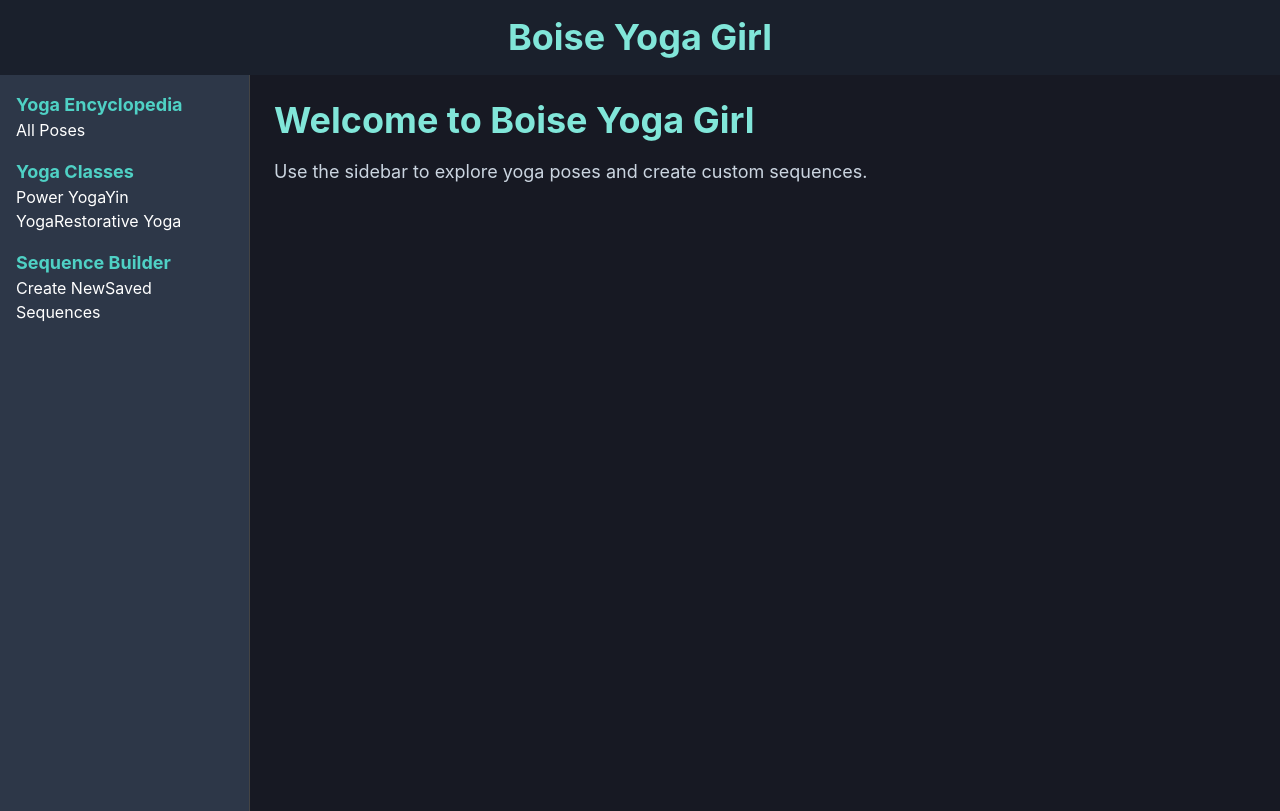
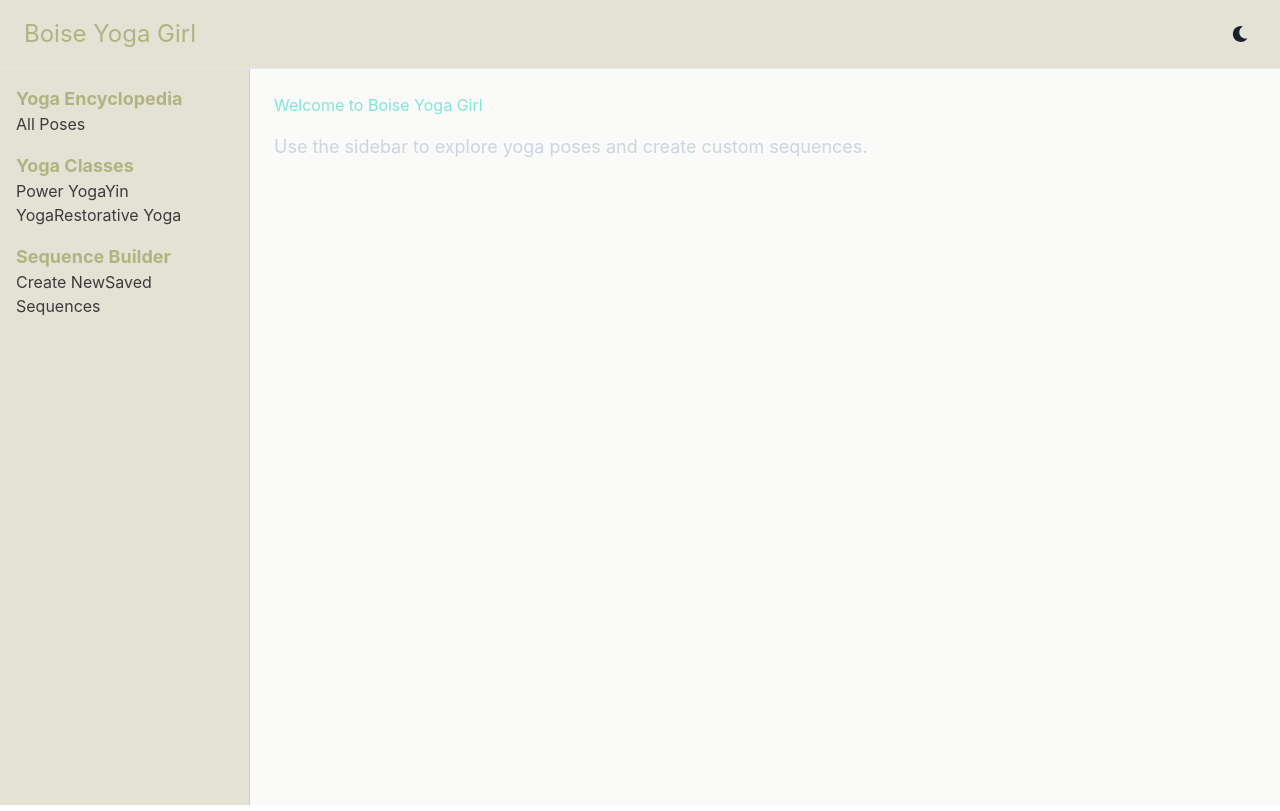
Before and after one commit to JulieH-Oct23/boise-yoga-girl-own, a React (Vite) app: page / in a window 1280 px wide. Built offline with nearby package versions, Linux system fonts and the light colour scheme.

Commit message:
new theme colors dark light toggle

```diff
--- a/package.json
+++ b/package.json
@@ -11,9 +11,11 @@
   },
   "dependencies": {
     "@chakra-ui/icons": "^2.0.17",
-    "@chakra-ui/react": "^2.8.2",
+    "@chakra-ui/react": "^2.10.9",
     "@emotion/react": "^11.14.0",
-    "@emotion/styled": "^11.14.0",
+    "@emotion/styled": "^11.14.1",
+    "@mui/icons-material": "^7.1.2",
+    "@mui/material": "^7.1.2",
     "framer-motion": "^12.19.1",
     "react": "^19.1.0",
     "react-dom": "^19.1.0",
--- a/src/App.jsx
+++ b/src/App.jsx
@@ -1,11 +1,11 @@
-// src/App.jsx
 import {
   Box,
   Link as ChakraLink,
-  ChakraProvider,
   Heading,
   Text,
   VStack,
+  useColorMode,
+  useColorModeValue,
 } from "@chakra-ui/react";
 import {
   Route,
@@ -22,35 +22,60 @@ import SavedSequencesPage from "./pages/SavedSequencesPages";
 import SequenceBuilderPage from "./pages/SequenceBuilderPage";
 import YinYogaPage from "./pages/YinYogaPage";
 
+import { ThemeProvider as MUIThemeProvider } from "@mui/material/styles";
+import ColorModeToggle from "./components/ColorModeToggle";
+import { muiDarkTheme, muiLightTheme } from "./theme/muiTheme";
+
 function App() {
+  const { colorMode } = useColorMode();
+  const muiTheme = colorMode === "light" ? muiLightTheme : muiDarkTheme;
+
+  const headerBg = useColorModeValue("brand.light.surface", "brand.dark.surface");
+  const sidebarBg = useColorModeValue("brand.light.surface", "brand.dark.surface");
+  const mainBg = useColorModeValue("brand.light.background", "brand.dark.background");
+  const textColor = useColorModeValue("brand.light.text", "brand.dark.text");
+  const accent = useColorModeValue("brand.light.primary", "brand.dark.primary");
+
   return (
-    <ChakraProvider>
+    <MUIThemeProvider theme={muiTheme}>
       <Router>
         {/* HEADER */}
-        <Box bg="gray.800" p={4} textAlign="center">
-          <Heading color="teal.200">Boise Yoga Girl</Heading>
+        <Box
+          bg={headerBg}
+          px={6}
+          py={4}
+          display="flex"
+          alignItems="center"
+          justifyContent="space-between"
+          borderBottom="1px solid"
+          borderColor={useColorModeValue("gray.200", "gray.600")}
+        >
+          <Heading color={accent} fontSize="2xl">
+            Boise Yoga Girl
+          </Heading>
+          <ColorModeToggle />
         </Box>
 
         {/* MAIN LAYOUT */}
         <Box display="flex" flexDirection={["column", "row"]}>
           {/* SIDEBAR */}
           <Box
-            bg="gray.700"
+            bg={sidebarBg}
             width={["100%", "250px"]}
             p={4}
-            borderRight={["none", "1px solid #444"]}
+            borderRight={["none", "1px solid #ccc"]}
             minH="calc(100vh - 64px)"
-            color="white"
+            color={textColor}
           >
             <VStack align="stretch" spacing={4}>
               <Box>
-                <Text fontWeight="bold" fontSize="lg" color="teal.300">
+                <Text fontWeight="bold" fontSize="lg" color={accent}>
                   Yoga Encyclopedia
                 </Text>
                 <ChakraLink as={RouterLink} to="/allposes">All Poses</ChakraLink>
               </Box>
               <Box>
-                <Text fontWeight="bold" fontSize="lg" color="teal.300">
+                <Text fontWeight="bold" fontSize="lg" color={accent}>
                   Yoga Classes
                 </Text>
                 <ChakraLink as={RouterLink} to="/poweryoga">Power Yoga</ChakraLink>
@@ -58,7 +83,7 @@ function App() {
                 <ChakraLink as={RouterLink} to="/restorativeyoga">Restorative Yoga</ChakraLink>
               </Box>
               <Box>
-                <Text fontWeight="bold" fontSize="lg" color="teal.300">
+                <Text fontWeight="bold" fontSize="lg" color={accent}>
                   Sequence Builder
                 </Text>
                 <ChakraLink as={RouterLink} to="/sequencebuilder">Create New</ChakraLink>
@@ -68,7 +93,7 @@ function App() {
           </Box>
 
           {/* MAIN CONTENT */}
-          <Box flex="1" p={6} bg="gray.900" color="white">
+          <Box flex="1" p={6} bg={mainBg} color={textColor}>
             <Routes>
               <Route path="/" element={<LandingPage />} />
               <Route path="/allposes" element={<AllPosesPage />} />
@@ -81,7 +106,7 @@ function App() {
           </Box>
         </Box>
       </Router>
-    </ChakraProvider>
+    </MUIThemeProvider>
   );
 }
 
--- /dev/null
+++ b/src/components/ColorModeToggle.jsx
@@ -0,0 +1,17 @@
+import { IconButton, useColorMode } from "@chakra-ui/react";
+import { FaMoon, FaSun } from "react-icons/fa";
+
+export default function ColorModeToggle() {
+  const { colorMode, toggleColorMode } = useColorMode();
+
+  return (
+    <IconButton
+      icon={colorMode === "light" ? <FaMoon /> : <FaSun />}
+      onClick={toggleColorMode}
+      isRound
+      size="md"
+      m={2}
+      aria-label="Toggle color mode"
+    />
+  );
+}
--- a/src/components/PoseCard.jsx
+++ b/src/components/PoseCard.jsx
@@ -1,13 +1,20 @@
-import { Box, Heading, Text } from "@chakra-ui/react";
+import { Box, Heading, Text, useColorModeValue } from "@chakra-ui/react";
 
 const PoseCard = ({ name, category, description, image }) => {
+  const bg = useColorModeValue("brand.light.surface", "brand.dark.surface");
+  const borderColor = useColorModeValue("brand.light.muted", "brand.dark.muted");
+  const textColor = useColorModeValue("brand.light.text", "brand.dark.text");
+  const categoryColor = useColorModeValue("brand.light.muted", "brand.dark.muted");
+  const nameColor = useColorModeValue("brand.light.primary", "brand.dark.primary");
+
   return (
     <Box
-      border="1px solid #444"
+      border={`1px solid`}
+      borderColor={borderColor}
       borderRadius="lg"
       p={4}
-      bg="gray.800"
-      color="white"
+      bg={bg}
+      color={textColor}
       boxShadow="md"
       _hover={{ boxShadow: "lg", transform: "scale(1.02)" }}
       transition="all 0.2s"
@@ -17,13 +24,13 @@ const PoseCard = ({ name, category, description, image }) => {
         alt={name}
         style={{ width: "100%", borderRadius: "8px", marginBottom: "8px" }}
       />
-      <Heading size="md" mb={2} color="teal.300">
+      <Heading size="md" mb={2} color={nameColor}>
         {name}
       </Heading>
-      <Text fontSize="sm" mb={1} color="gray.400">
+      <Text fontSize="sm" mb={1} color={categoryColor}>
         Category: {category}
       </Text>
-      <Text fontSize="sm" color="gray.200">
+      <Text fontSize="sm" color={textColor}>
         {description}
       </Text>
     </Box>
--- a/src/main.jsx
+++ b/src/main.jsx
@@ -1,11 +1,14 @@
-import { ChakraProvider } from "@chakra-ui/react";
-import * as React from "react";
-import * as ReactDOM from "react-dom/client";
+import React from "react";
+import ReactDOM from "react-dom/client";
 import App from "./App";
+
+import { ChakraProvider, ColorModeScript } from "@chakra-ui/react";
+import chakraTheme from "./theme/theme";
 
 ReactDOM.createRoot(document.getElementById("root")).render(
   <React.StrictMode>
-    <ChakraProvider>
+    <ChakraProvider theme={chakraTheme}>
+      <ColorModeScript initialColorMode={chakraTheme.config.initialColorMode} />
       <App />
     </ChakraProvider>
   </React.StrictMode>
--- a/src/pages/AllPosesPage.jsx
+++ b/src/pages/AllPosesPage.jsx
@@ -5,6 +5,7 @@ import {
   SimpleGrid,
   Spinner,
   Text,
+  useColorModeValue,
 } from "@chakra-ui/react";
 import { useEffect, useMemo, useState } from "react";
 import PoseCard from "../components/PoseCard";
@@ -16,7 +17,11 @@ const AllPosesPage = () => {
   const [filterValue, setFilterValue] = useState("");
   const [loading, setLoading] = useState(true);
 
-  // Fetch poses from backend
+  // Use theme colors for text, spinner, etc
+  const headingColor = useColorModeValue("brand.light.primary", "brand.dark.primary");
+  const spinnerColor = useColorModeValue("brand.light.accent", "brand.dark.accent");
+  const loadingTextColor = useColorModeValue("brand.light.muted", "brand.dark.muted");
+
   useEffect(() => {
     fetch("http://localhost:4000/api/poses")
       .then((res) => res.json())
@@ -31,7 +36,6 @@ const AllPosesPage = () => {
       });
   }, []);
 
-  // Build dropdown options based on current filterKey
   const filterOptions = useMemo(() => {
     if (!poses.length) return [];
 
@@ -56,7 +60,6 @@ const AllPosesPage = () => {
     }
   }, [poses, filterKey]);
 
-  // Filter poses based on filterKey + filterValue
   useEffect(() => {
     if (!filterValue) {
       setFilteredPoses(poses);
@@ -94,12 +97,11 @@ const AllPosesPage = () => {
 
   return (
     <Box>
-      <Heading color="teal.200" mb={4}>
+      <Heading color={headingColor} mb={4}>
         All Poses
       </Heading>
 
       <Box display="flex" gap={4} mb={6}>
-        {/* Filter by field */}
         <Select
           placeholder="Filter by..."
           value={filterKey}
@@ -115,7 +117,6 @@ const AllPosesPage = () => {
           <option value="counterIndications">Counter Indications</option>
         </Select>
 
-        {/* Filter by value */}
         <Select
           placeholder="Choose value"
           value={filterValue}
@@ -131,8 +132,8 @@ const AllPosesPage = () => {
 
       {loading ? (
         <Box textAlign="center">
-          <Spinner size="xl" color="teal.300" />
-          <Text color="gray.400" mt={4}>
+          <Spinner size="xl" color={spinnerColor} />
+          <Text color={loadingTextColor} mt={4}>
             Loading poses...
           </Text>
         </Box>
--- /dev/null
+++ b/src/theme/muiTheme.js
@@ -0,0 +1,21 @@
+import { createTheme } from "@mui/material/styles";
+
+export const muiLightTheme = createTheme({
+  palette: {
+    mode: "light",
+    primary: { main: "#B1B381" },
+    secondary: { main: "#BFA39D" },
+    background: { default: "#FAFAF9", paper: "#E4E2D4" },
+    text: { primary: "#3B3B3B", secondary: "#6E6E6E" },
+  },
+});
+
+export const muiDarkTheme = createTheme({
+  palette: {
+    mode: "dark",
+    primary: { main: "#D2CEB4" },
+    secondary: { main: "#BFA39D" },
+    background: { default: "#2B2B28", paper: "#4F4F45" },
+    text: { primary: "#FAFAF9", secondary: "#E4E2D4" },
+  },
+});
--- /dev/null
+++ b/src/theme/theme.js
@@ -0,0 +1,32 @@
+import { extendTheme } from "@chakra-ui/react";
+
+const colors = {
+  light: {
+    background: "#FAFAF9",
+    surface: "#E4E2D4",
+    primary: "#B1B381",
+    accent: "#BFA39D",
+    text: "#3B3B3B",
+    muted: "#6E6E6E",
+  },
+  dark: {
+    background: "#2B2B28",
+    surface: "#4F4F45",
+    primary: "#D2CEB4",
+    accent: "#BFA39D",
+    text: "#FAFAF9",
+    muted: "#E4E2D4",
+  },
+};
+
+const theme = extendTheme({
+  colors: {
+    brand: colors,
+  },
+  config: {
+    initialColorMode: "light",
+    useSystemColorMode: false,
+  },
+});
+
+export default theme;
```
Also changed, not shown: src/components/Header.jsx (added, +38 -0 lines), 1 other file (tests, documents, lock files or other folders).
